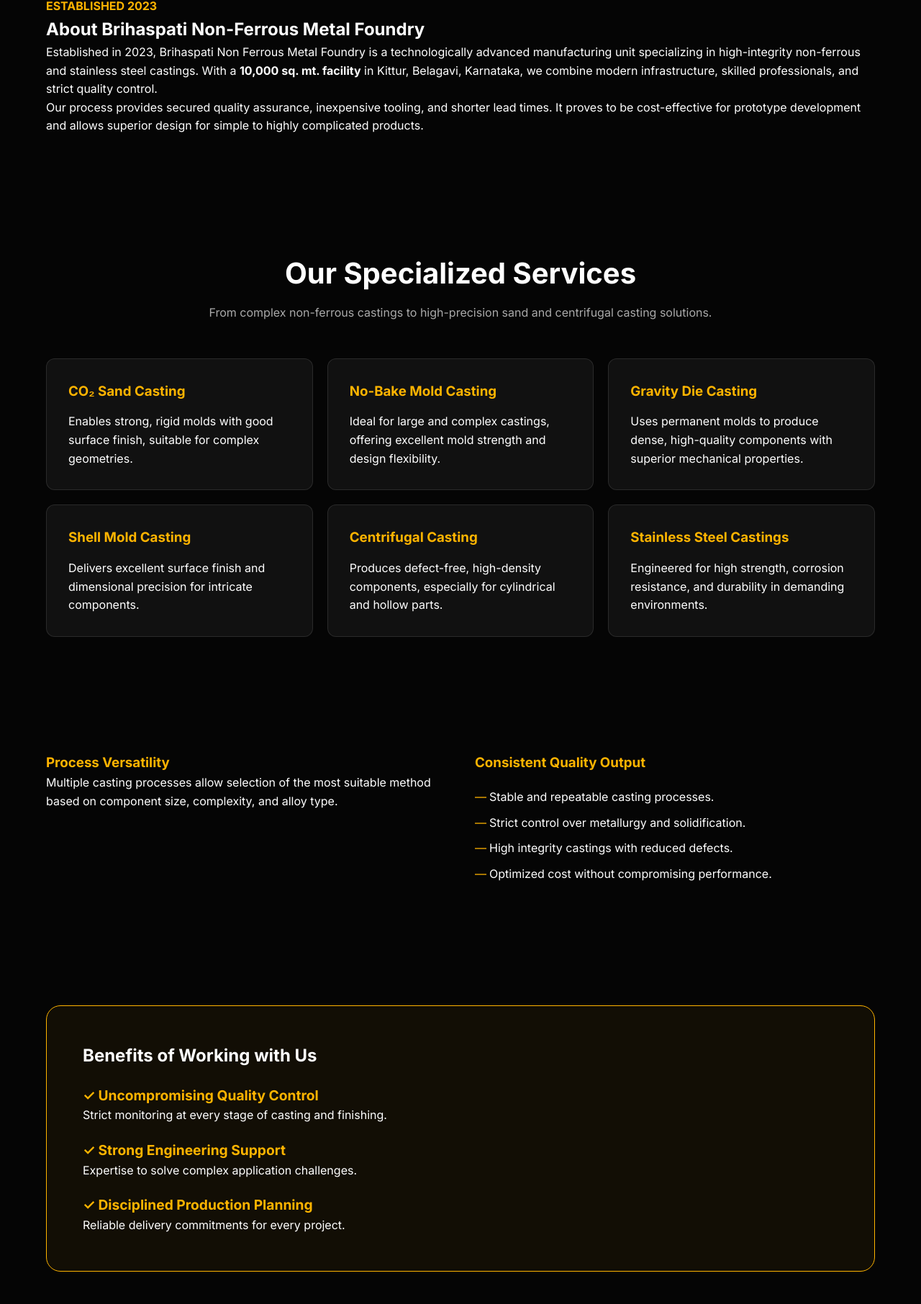
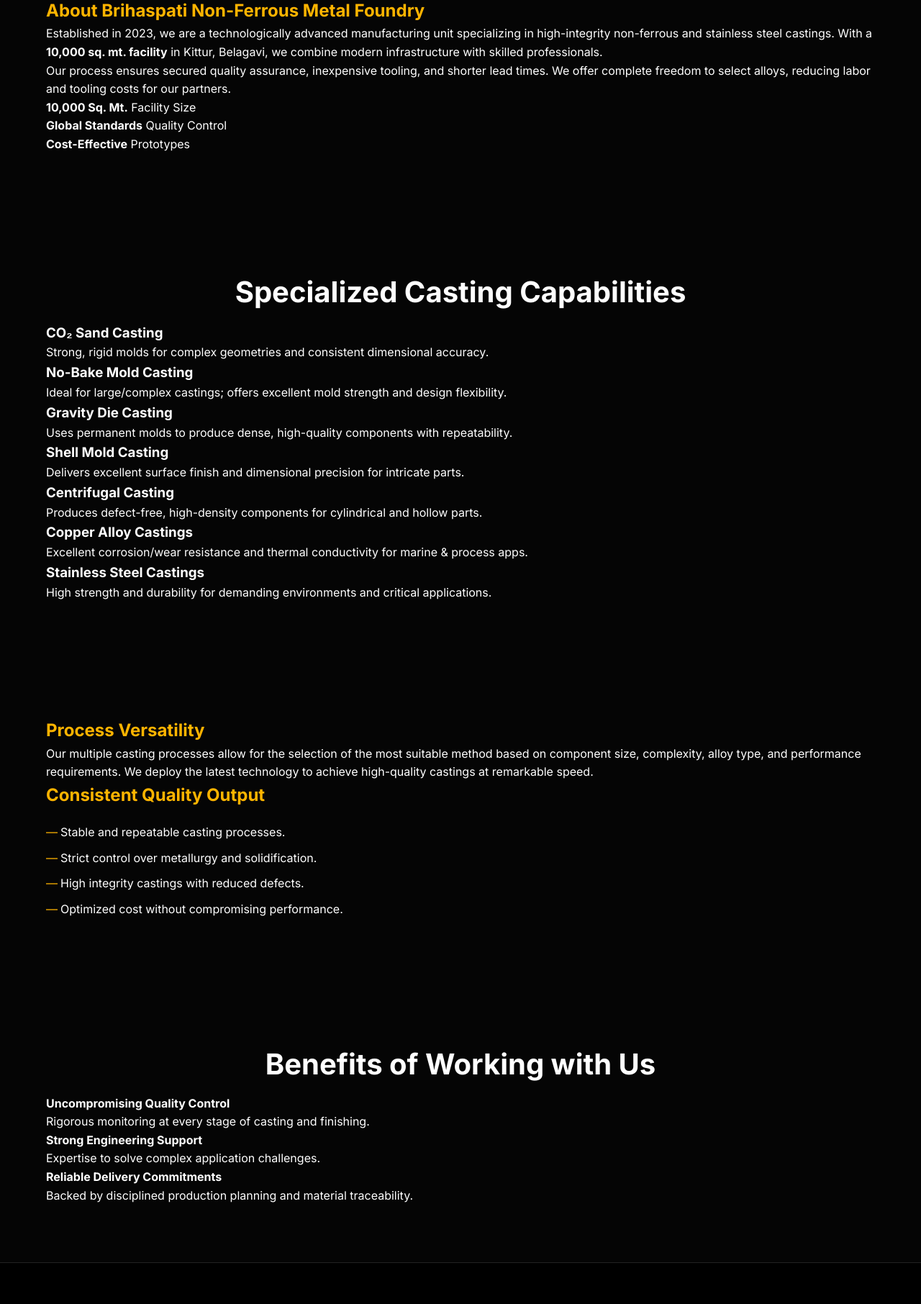
Before and after one commit to Dhruvsb7/company-website, a plain HTML site: page index.html in a window 1280 px wide. Shown: the part 884-2696 px from the top of the page at 72% size. Drawn offline with Linux system fonts and the light colour scheme.

Commit message:
Update index.html

```diff
--- a/index.html
+++ b/index.html
@@ -3,7 +3,7 @@
 <head>
     <meta charset="UTF-8">
     <meta name="viewport" content="width=device-width, initial-scale=1.0">
-    <title>Brihaspati Non-Ferrous Metal Foundry | Kittur Belagavi</title>
+    <title>Brihaspati Non-Ferrous Metal Foundry | Technical Excellence</title>
     <link rel="stylesheet" href="style.css">
     <link href="https://fonts.googleapis.com/css2?family=Inter:wght@400;600;700;800&display=swap" rel="stylesheet">
 </head>
@@ -13,82 +13,65 @@
         <div class="logo">BRIHASPATI <span>FOUNDRY</span></div>
         <ul class="nav-links">
             <li><a href="#home">Home</a></li>
-            <li><a href="#about">Company</a></li>
-            <li><a href="#casting">Casting Materials</a></li>
-            <li><a href="#products">Products</a></li>
-            <li><a href="#certification">Certification</a></li>
+            <li><a href="#about">About</a></li>
+            <li><a href="#processes">Processes</a></li>
+            <li><a href="#versatility">Versatility</a></li>
+            <li><a href="#contact">Contact</a></li>
         </ul>
-        <a href="#contact" class="cta-nav">Contact Us</a>
+        <a href="tel:+918310432701" class="cta-nav">Call Now</a>
     </nav>
 
     <header class="hero" id="home">
         <div class="hero-overlay"></div>
         <div class="hero-content">
-            <span class="badge">PRECISION • RELIABILITY • QUALITY</span>
+            <span class="badge">NON-FERROUS CASTING MANUFACTURERS & SUPPLIERS</span>
             <h1>Get the Best Non-Ferrous <br><span>Solutions from Us!</span></h1>
-            <p>High-quality metal casting solutions for all your industrial needs. Leading Non-Ferrous Casting manufacturers based in India.</p>
+            <p>Leading India-based manufacturers offering superior design capability, casting integrity, and close tolerances.</p>
             <div class="hero-btns">
-                <a href="#products" class="btn-main">Explore Products</a>
-                <a href="#contact" class="btn-outline">Get a Quote</a>
+                <a href="#processes" class="btn-main">Our Capabilities</a>
+                <a href="#contact" class="btn-outline">Request a Quote</a>
             </div>
         </div>
     </header>
 
     <section class="section-padding" id="about">
         <div class="container">
-            <div class="profile-card">
-                <div class="profile-header">
-                    <span class="gold-text">ESTABLISHED 2023</span>
-                    <h2>About Brihaspati Non-Ferrous Metal Foundry</h2>
+            <h2 class="gold-text">About Brihaspati Non-Ferrous Metal Foundry</h2>
+            <div class="about-flex">
+                <div class="about-main-text">
+                    <p>Established in 2023, we are a technologically advanced manufacturing unit specializing in high-integrity non-ferrous and stainless steel castings. With a <strong>10,000 sq. mt. facility</strong> in Kittur, Belagavi, we combine modern infrastructure with skilled professionals.</p>
+                    <p>Our process ensures secured quality assurance, inexpensive tooling, and shorter lead times. We offer complete freedom to select alloys, reducing labor and tooling costs for our partners.</p>
                 </div>
-                <div class="profile-body">
-                    <p>Established in 2023, Brihaspati Non Ferrous Metal Foundry is a technologically advanced manufacturing unit specializing in high-integrity non-ferrous and stainless steel castings. With a <strong>10,000 sq. mt. facility</strong> in Kittur, Belagavi, Karnataka, we combine modern infrastructure, skilled professionals, and strict quality control.</p>
-                    <p>Our process provides secured quality assurance, inexpensive tooling, and shorter lead times. It proves to be cost-effective for prototype development and allows superior design for simple to highly complicated products.</p>
+                <div class="about-features">
+                    <div class="feat-item"><strong>10,000 Sq. Mt.</strong> Facility Size</div>
+                    <div class="feat-item"><strong>Global Standards</strong> Quality Control</div>
+                    <div class="feat-item"><strong>Cost-Effective</strong> Prototypes</div>
                 </div>
             </div>
         </div>
     </section>
 
-    <section class="section-padding dark-bg" id="casting">
-        <h2 class="section-title">Our Specialized Services</h2>
-        <p class="section-subtitle">From complex non-ferrous castings to high-precision sand and centrifugal casting solutions.</p>
-
-        <div class="service-grid">
-            <div class="service-card">
-                <h3>CO₂ Sand Casting</h3>
-                <p>Enables strong, rigid molds with good surface finish, suitable for complex geometries.</p>
-            </div>
-            <div class="service-card">
-                <h3>No-Bake Mold Casting</h3>
-                <p>Ideal for large and complex castings, offering excellent mold strength and design flexibility.</p>
-            </div>
-            <div class="service-card">
-                <h3>Gravity Die Casting</h3>
-                <p>Uses permanent molds to produce dense, high-quality components with superior mechanical properties.</p>
-            </div>
-            <div class="service-card">
-                <h3>Shell Mold Casting</h3>
-                <p>Delivers excellent surface finish and dimensional precision for intricate components.</p>
-            </div>
-            <div class="service-card">
-                <h3>Centrifugal Casting</h3>
-                <p>Produces defect-free, high-density components, especially for cylindrical and hollow parts.</p>
-            </div>
-            <div class="service-card">
-                <h3>Stainless Steel Castings</h3>
-                <p>Engineered for high strength, corrosion resistance, and durability in demanding environments.</p>
-            </div>
+    <section class="section-padding dark-bg" id="processes">
+        <h2 class="section-title">Specialized Casting Capabilities</h2>
+        <div class="process-grid">
+            <div class="p-card"><h3>CO₂ Sand Casting</h3><p>Strong, rigid molds for complex geometries and consistent dimensional accuracy.</p></div>
+            <div class="p-card"><h3>No-Bake Mold Casting</h3><p>Ideal for large/complex castings; offers excellent mold strength and design flexibility.</p></div>
+            <div class="p-card"><h3>Gravity Die Casting</h3><p>Uses permanent molds to produce dense, high-quality components with repeatability.</p></div>
+            <div class="p-card"><h3>Shell Mold Casting</h3><p>Delivers excellent surface finish and dimensional precision for intricate parts.</p></div>
+            <div class="p-card"><h3>Centrifugal Casting</h3><p>Produces defect-free, high-density components for cylindrical and hollow parts.</p></div>
+            <div class="p-card"><h3>Copper Alloy Castings</h3><p>Excellent corrosion/wear resistance and thermal conductivity for marine & process apps.</p></div>
+            <div class="p-card"><h3>Stainless Steel Castings</h3><p>High strength and durability for demanding environments and critical applications.</p></div>
         </div>
     </section>
 
-    <section class="section-padding">
-        <div class="container technical-grid">
+    <section class="section-padding" id="versatility">
+        <div class="container grid-2">
             <div class="tech-box">
-                <h3 class="gold-text">Process Versatility</h3>
-                <p>Multiple casting processes allow selection of the most suitable method based on component size, complexity, and alloy type.</p>
+                <h2 class="gold-text">Process Versatility</h2>
+                <p>Our multiple casting processes allow for the selection of the most suitable method based on component size, complexity, alloy type, and performance requirements. We deploy the latest technology to achieve high-quality castings at remarkable speed.</p>
             </div>
-            <div class="tech-box">
-                <h3 class="gold-text">Consistent Quality Output</h3>
+            <div class="tech-box highlight-box">
+                <h2 class="gold-text">Consistent Quality Output</h2>
                 <ul>
                     <li>Stable and repeatable casting processes.</li>
                     <li>Strict control over metallurgy and solidification.</li>
@@ -99,38 +82,37 @@
         </div>
     </section>
 
-    <section class="benefits-section section-padding">
+    <section class="section-padding dark-bg">
         <div class="container">
-            <div class="benefits-glass">
-                <h2>Benefits of Working with Us</h2>
-                <div class="benefit-item">
-                    <strong>✓ Uncompromising Quality Control</strong>
-                    <p>Strict monitoring at every stage of casting and finishing.</p>
+            <h2 class="section-title">Benefits of Working with Us</h2>
+            <div class="benefits-grid">
+                <div class="b-item">
+                    <h4>Uncompromising Quality Control</h4>
+                    <p>Rigorous monitoring at every stage of casting and finishing.</p>
                 </div>
-                <div class="benefit-item">
-                    <strong>✓ Strong Engineering Support</strong>
+                <div class="b-item">
+                    <h4>Strong Engineering Support</h4>
                     <p>Expertise to solve complex application challenges.</p>
                 </div>
-                <div class="benefit-item">
-                    <strong>✓ Disciplined Production Planning</strong>
-                    <p>Reliable delivery commitments for every project.</p>
+                <div class="b-item">
+                    <h4>Reliable Delivery Commitments</h4>
+                    <p>Backed by disciplined production planning and material traceability.</p>
                 </div>
             </div>
         </div>
     </section>
 
     <footer class="footer" id="contact">
-        <div class="footer-container">
-            <div class="footer-info">
+        <div class="footer-grid">
+            <div class="f-about">
                 <h3>Brihaspati Non-Ferrous Metal Foundry</h3>
-                <p>📍 Plot No. 70, Road No. 8, KIADB Industrial Area, Kittur, Belagavi 591115</p>
-                <p>📞 +91 83104 32701 | ✉️ info@brihaspatifoundry.com</p>
+                <p>Manufacturer of Copper Alloy and Stainless Steel Alloy Castings & Machined Components.</p>
+                <p><strong>📍 Plot No. 70, Road No. 8, KIADB Industrial Area, Kittur, Belagavi 591115</strong></p>
+                <p><strong>📞 +91 83104 32701 | ✉️ info@brihaspatifoundry.com</strong></p>
             </div>
-            <div class="footer-links">
+            <div class="f-links">
                 <h4>Quick Links</h4>
-                <a href="#">Home</a>
-                <a href="#about">About Us</a>
-                <a href="#products">Products</a>
+                <a href="#home">Home</a><a href="#about">About Us</a><a href="#processes">Products</a>
             </div>
         </div>
         <div class="copyright">© 2026 Brihaspati Non-Ferrous Metal Foundry. All rights reserved.</div>
```
